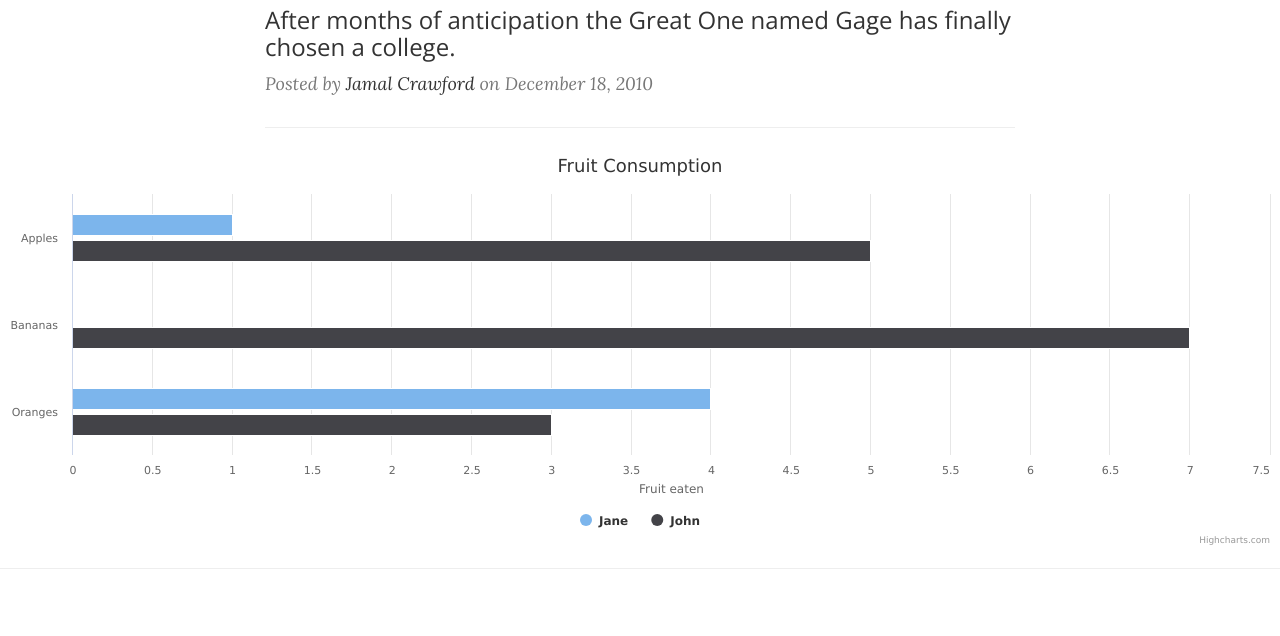
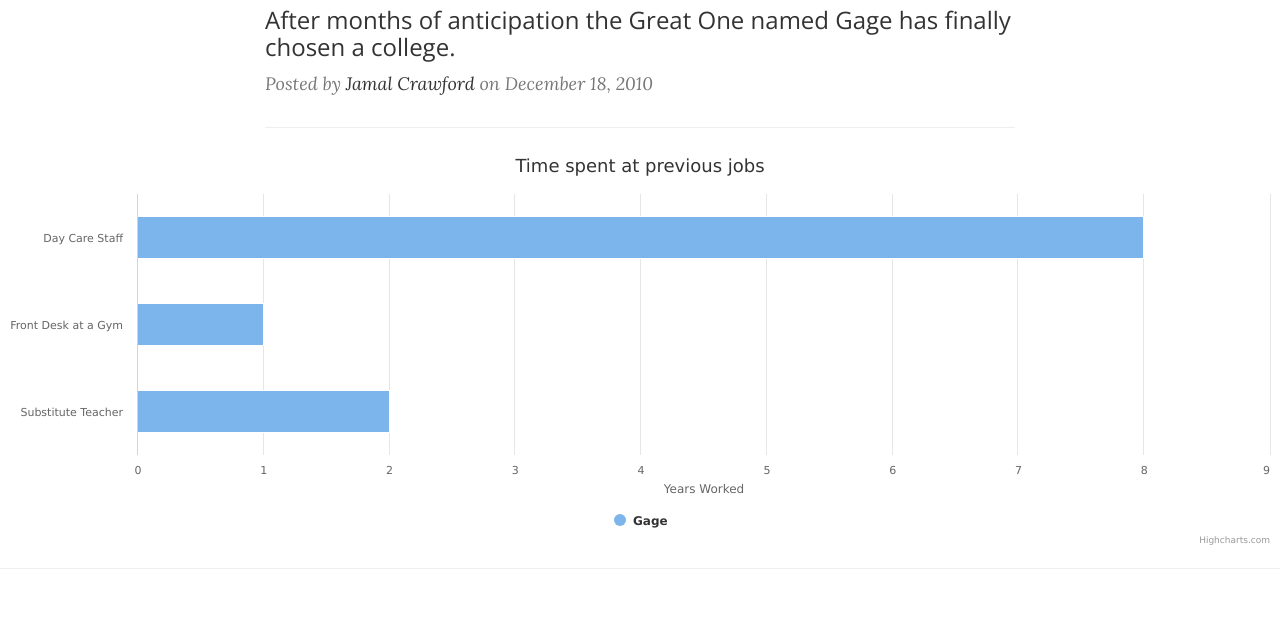
Before and after one commit to gagewisneski/gagewisneski.github.io, a website: page index.html in a window 1280 px wide. Shown: the part 1238-1874 px from the top of the page. Drawn offline with nearby package versions, Linux system fonts and the light colour scheme.

Commit message:
Made javascript relevant

```diff
--- a/index.html
+++ b/index.html
@@ -182,22 +182,19 @@
                     type: 'bar'
                 },
                 title: {
-                    text: 'Fruit Consumption'
+                    text: 'Time spent at previous jobs'
                 },
                 xAxis: {
-                    categories: ['Apples', 'Bananas', 'Oranges']
+                    categories: ['Day Care Staff', 'Front Desk at a Gym', 'Substitute Teacher']
                 },
                 yAxis: {
                     title: {
-                        text: 'Fruit eaten'
+                        text: 'Years Worked'
                     }
                 },
                 series: [{
-                    name: 'Jane',
-                    data: [1, 0, 4]
-                }, {
-                    name: 'John',
-                    data: [5, 7, 3]
+                    name: 'Gage',
+                    data: [8, 1, 2]
                 }]
             });
         });
```
